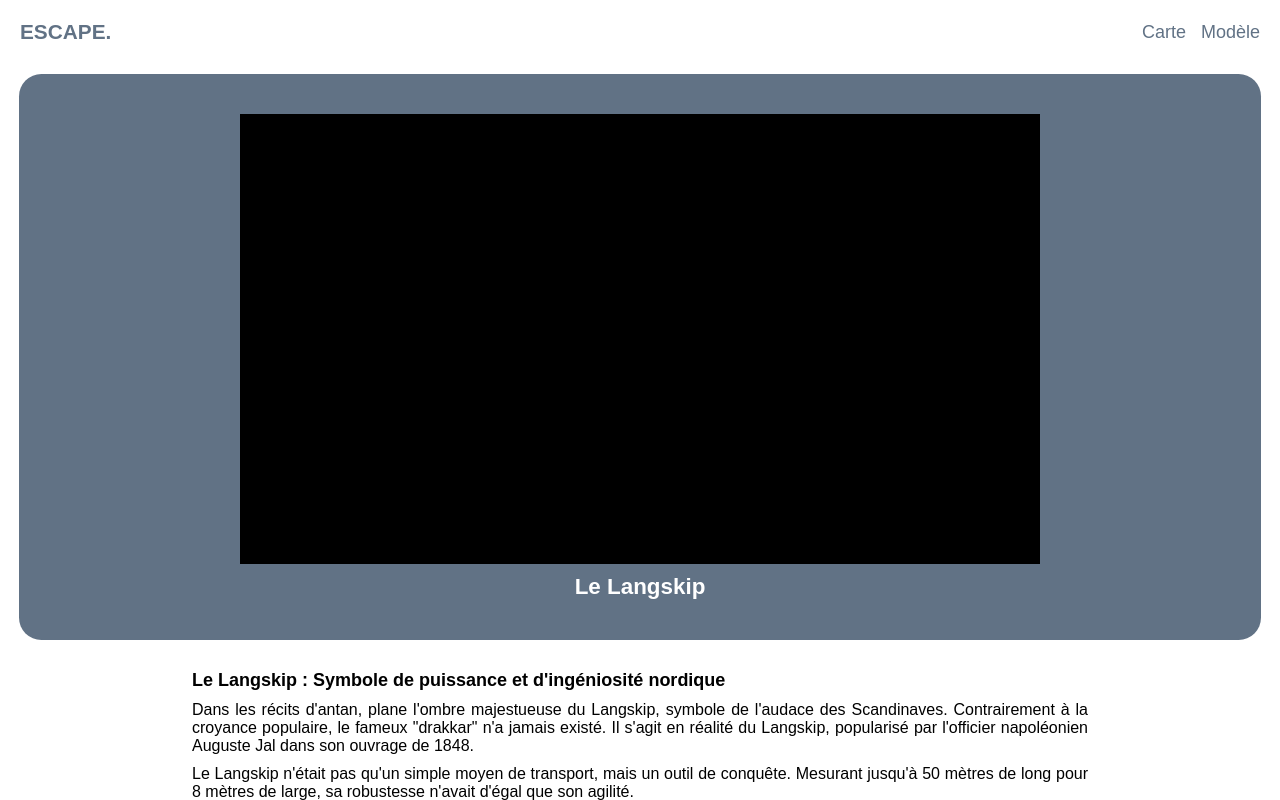
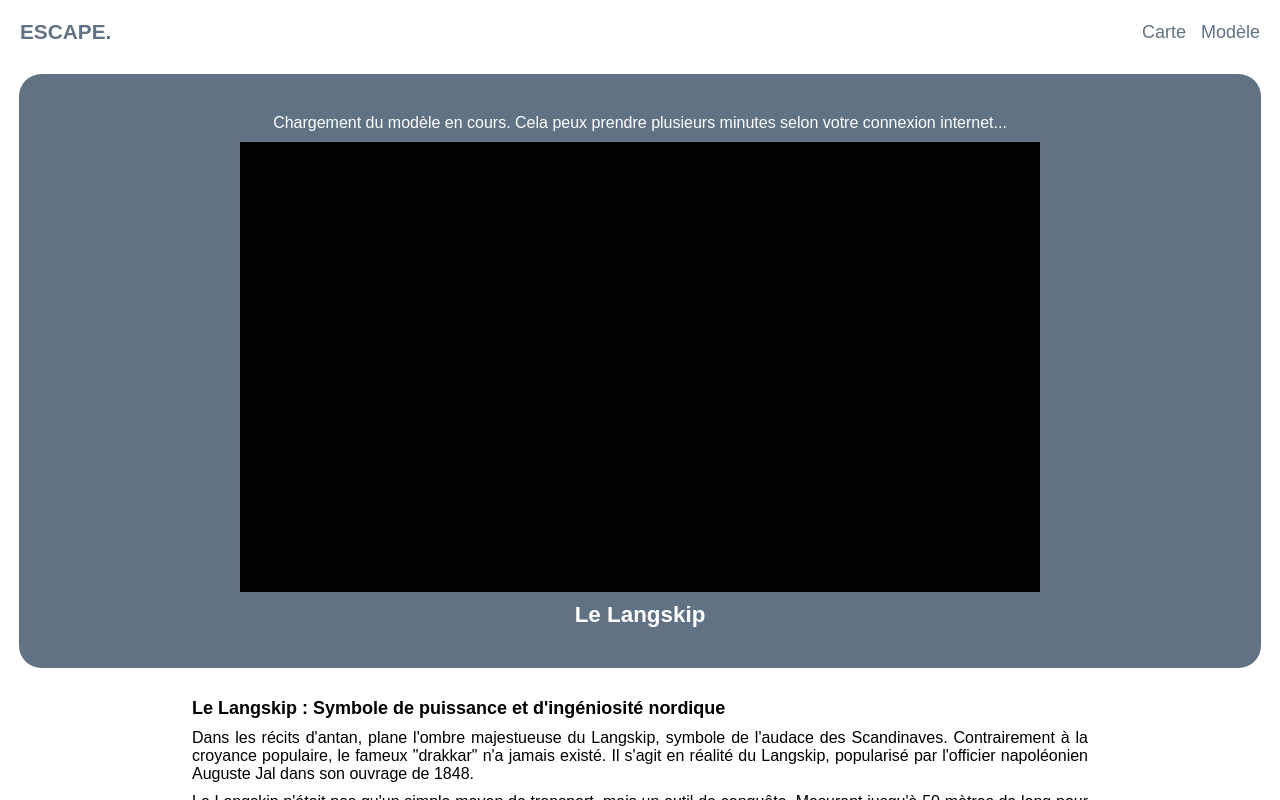
Before and after one commit to itsarnaud/escape, a SvelteKit app: page /modele in a window 1280 px wide. Shown: the top 800 px of the page. Built offline with nearby package versions, Linux system fonts and the light colour scheme; no server answers.

Commit message:
Ajout d'un feedback et d'un timer dans la console

```diff
--- a/src/routes/modele/+page.svelte
+++ b/src/routes/modele/+page.svelte
@@ -6,6 +6,8 @@
     import Footer from '../../components/Footer.svelte';
 
     let container;
+    let isLoading = true;
+    let startTime;
 
     onMount(async () => {
         const scene = new THREE.Scene();
@@ -18,10 +20,14 @@
         renderer.setSize(container.clientWidth, container.clientHeight);
         container.appendChild(renderer.domElement);
 
+        startTime = performance.now();
         const loader = new GLTFLoader();
         console.log('ça charge...');
         loader.load('https://langskip.s3.eu-west-3.amazonaws.com/landskip.glb', function(gltf) {
-            console.log("Ça marche !!");
+            let endTime = performance.now();
+            let loadingTime = (endTime - startTime) / 1000;
+            console.log(`Le modèle a fini de charger en ${loadingTime} secondes.`);
+            isLoading = false;
             obj = gltf.scene;
             scene.add( obj );
         }, undefined, function ( error ) {
@@ -51,6 +57,9 @@
 
 <Header />
 <div class="container">
+    {#if isLoading}
+        <p>Chargement du modèle en cours. Cela peux prendre plusieurs minutes selon votre connexion internet...</p>
+    {/if}
     <div class="iframe" bind:this={container}></div>
     <h3>Le Langskip</h3>
 </div>
```
